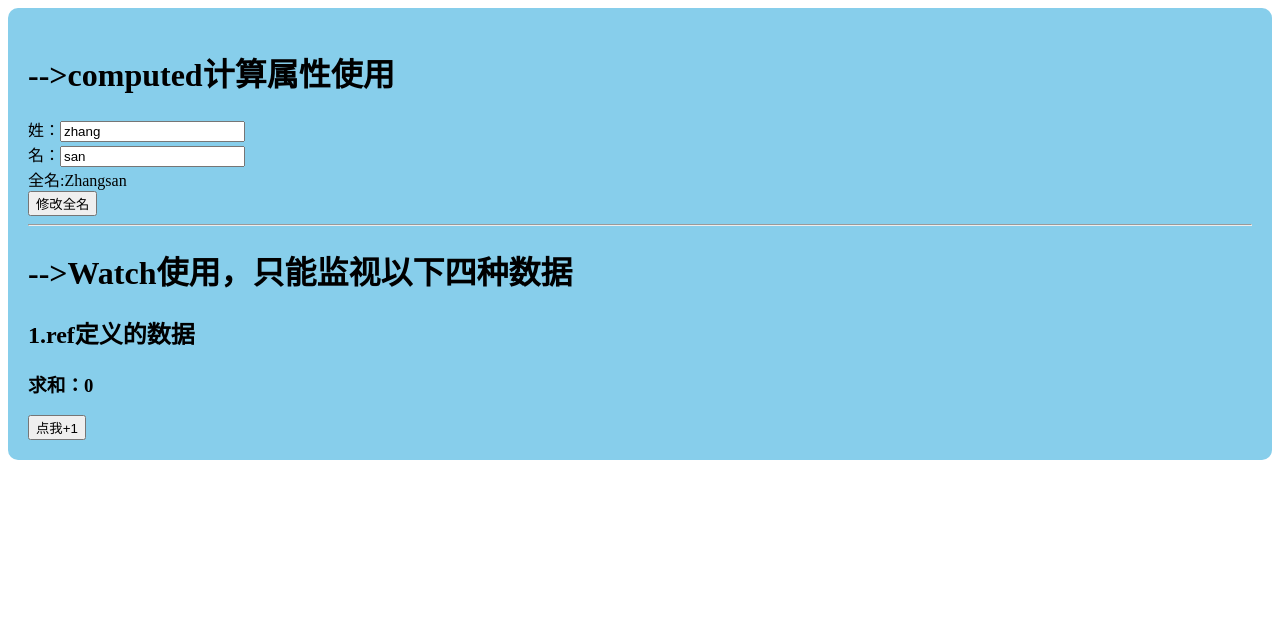
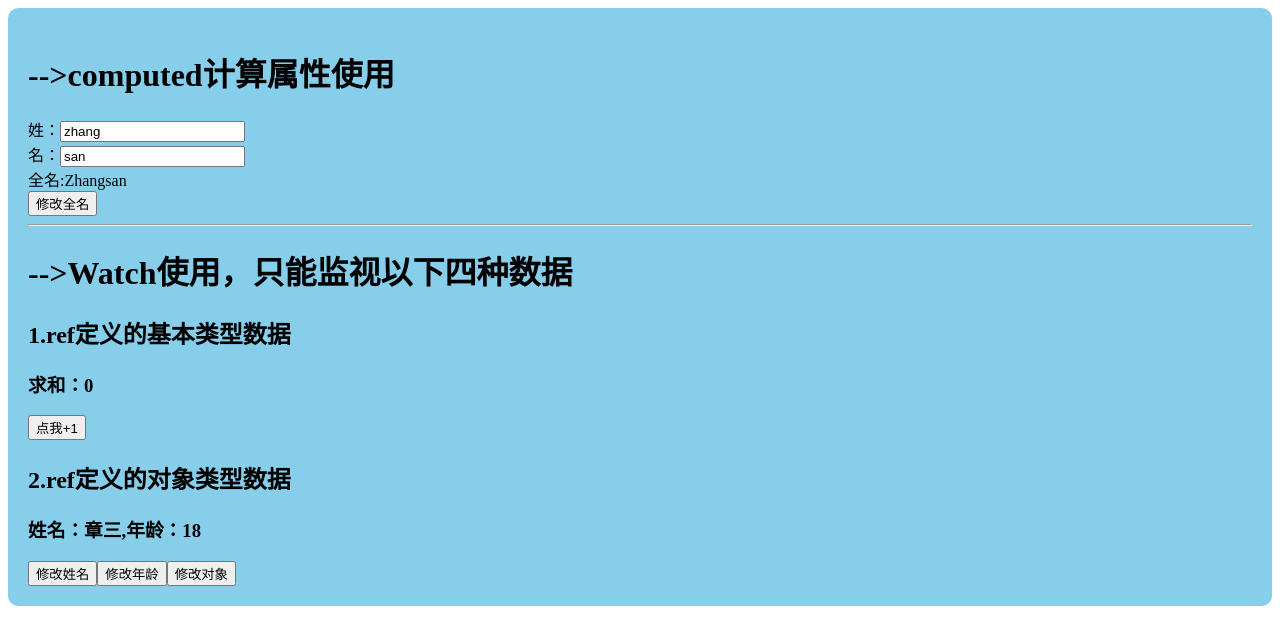
Before and after one commit to q858333/VueTest, a Vue app in the folder VueStudy/vue3_study/: page / in a window 1280 px wide. Shown: the top 644 px of the page. Built offline with nearby package versions, Linux system fonts and the light colour scheme.

Commit message:
watch监听ref定义的对象类型数据

```diff
--- a/VueStudy/vue3_study/src/components/ComputedAndWatch.vue
+++ b/VueStudy/vue3_study/src/components/ComputedAndWatch.vue
@@ -7,9 +7,15 @@
       <button @click="changeFullName">修改全名</button>
       <hr>
       <h1>-->Watch使用，只能监视以下四种数据</h1>
-      <h2>1.ref定义的数据</h2>
+      <h2>1.ref定义的基本类型数据</h2>
       <h3>求和：{{sum}}</h3>
       <button @click="changeSum">点我+1</button>
+
+      <h2>2.ref定义的对象类型数据</h2>
+      <h3>姓名：{{person.name}},年龄：{{person.age}}</h3>
+      <button @click="changeName">修改姓名</button>
+      <button @click="changeAge">修改年龄</button>
+      <button @click="changePerson">修改对象</button>
     </div>
 
 </template>
@@ -18,8 +24,9 @@
 
 import {ref,computed, watch} from 'vue'
 
-//1.ref定义的数据
+//1.ref定义的基本类型数据
 let sum = ref(0)
+//监视
 let stopWatchSum = watch(sum,(newValue,oldValue)=>{
   console.log('watch ',newValue,oldValue);
   if(newValue >= 10) {
@@ -31,6 +38,27 @@ function changeSum () {
     sum.value +=1;
 }
 
+//2.ref定义的对象类型数据
+let person = ref({
+    name:'章三',
+    age:18
+})
+//监视，ref定义的对象类型数据，监视的是对象的地址值，若想监视对象内部属性变化，需要手动开启deep,
+// immediate 表示 立即执行一次
+//deep 监听，对象的属性newValue，oldValue是一样的，因为指向的是同一地址，值变后都变了
+watch(person,(newValue,oldValue)=>{
+  console.log('watch ',newValue,oldValue);
+},{deep:true,immediate:true})
+function changePerson () {
+    person.value = {name:'里斯', age:1000}
+}
+function changeName () {
+    person.value.name += '~';
+}
+
+function changeAge() {
+    person.value.age += 1;
+}
 
 
 
```
